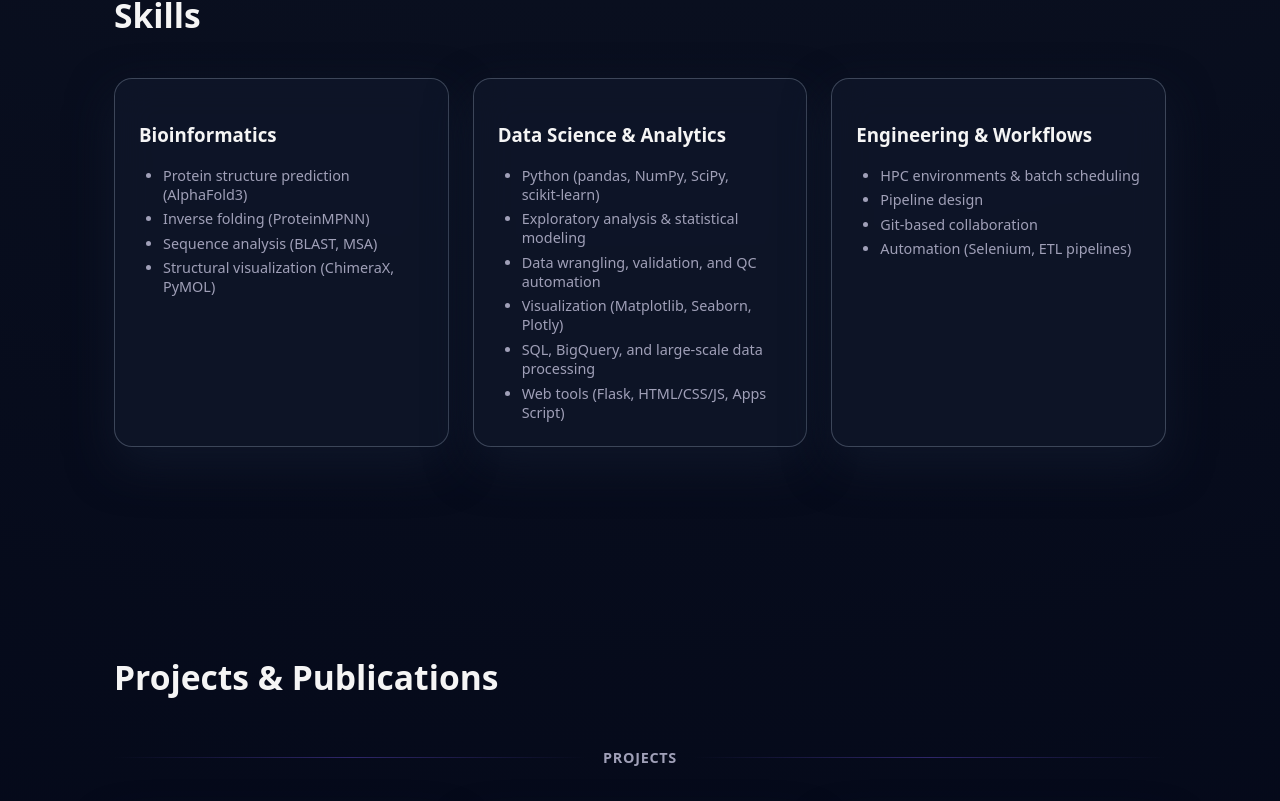
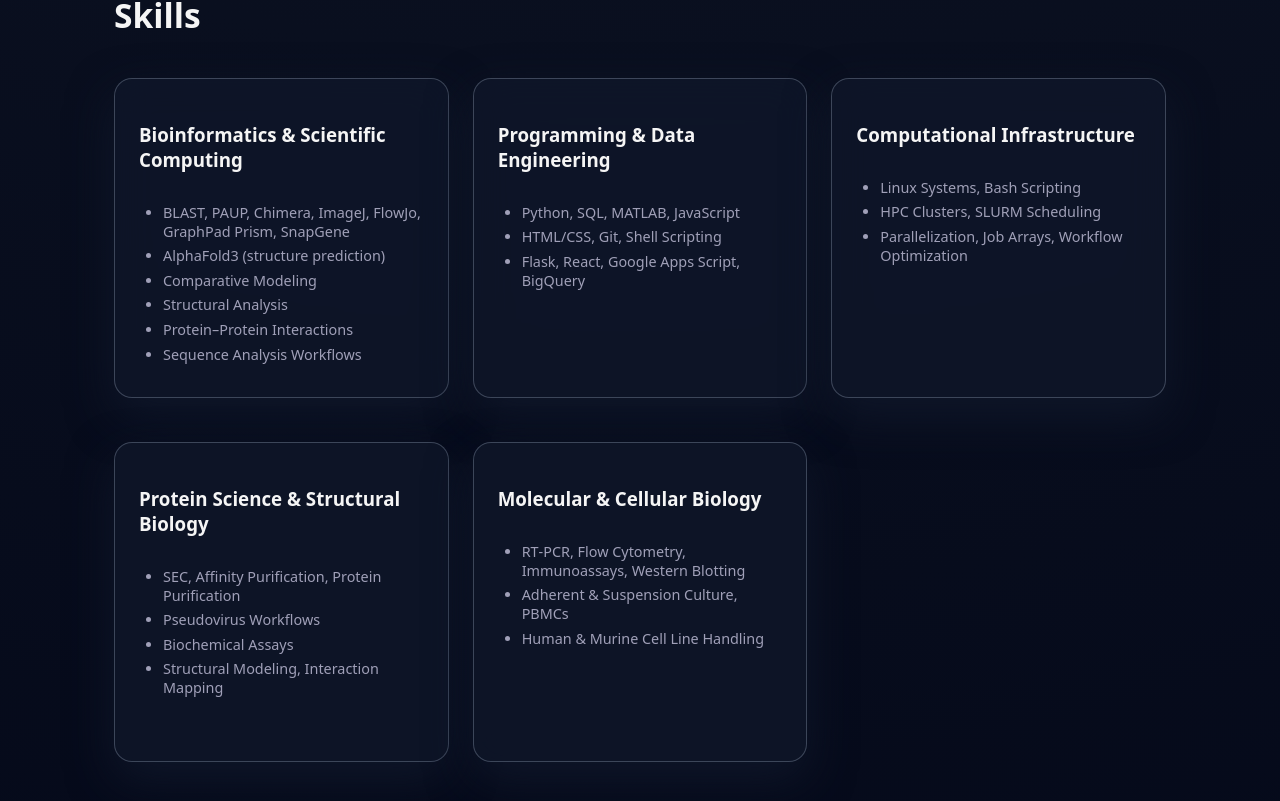
Before and after one commit to albertjseo/personal-portfolio, a React (Create React App) app: page / in a window 1280 px wide. Shown: the part 1499-2300 px from the top of the page. Built offline with nearby package versions, Linux system fonts and the light colour scheme.

Commit message:
Updating Skills.jsx

```diff
--- a/src/components/Skills.jsx
+++ b/src/components/Skills.jsx
@@ -5,37 +5,58 @@ export default function Skills() {
       <p className="section-subtitle"></p>
 
       <div className="skills-grid">
+          {/* Core Computational Skills */}
           <div className="glass-card fade-up">
-          <h3>Bioinformatics</h3>
+            <h3>Bioinformatics & Scientific Computing</h3>
             <ul className="skills-list">
-            <li>Protein structure prediction (AlphaFold3)</li>
-            <li>Inverse folding (ProteinMPNN)</li>
-            <li>Sequence analysis (BLAST, MSA)</li>
-            <li>Structural visualization (ChimeraX, PyMOL)</li>
+              <li>BLAST, PAUP, Chimera, ImageJ, FlowJo, GraphPad Prism, SnapGene</li>
+              <li>AlphaFold3 (structure prediction)</li>
+              <li>Comparative Modeling</li>
+              <li>Structural Analysis</li>
+              <li>Protein–Protein Interactions</li>
+              <li>Sequence Analysis Workflows</li>
             </ul>
           </div>
 
           <div className="glass-card fade-up">
-          <h3>Data Science & Analytics</h3>
+            <h3>Programming & Data Engineering</h3>
             <ul className="skills-list">
-            <li>Python (pandas, NumPy, SciPy, scikit‑learn)</li>
-            <li>Exploratory analysis & statistical modeling</li>
-            <li>Data wrangling, validation, and QC automation</li>
-            <li>Visualization (Matplotlib, Seaborn, Plotly)</li>
-            <li>SQL, BigQuery, and large‑scale data processing</li>
-            <li>Web tools (Flask, HTML/CSS/JS, Apps Script)</li>
+              <li>Python, SQL, MATLAB, JavaScript</li>
+              <li>HTML/CSS, Git, Shell Scripting</li>
+              <li>Flask, React, Google Apps Script, BigQuery</li>
+            </ul>
+          </div>
+
+          {/* Infrastructure */}
+          <div className="glass-card fade-up">
+            <h3>Computational Infrastructure</h3>
+            <ul className="skills-list">
+              <li>Linux Systems, Bash Scripting</li>
+              <li>HPC Clusters, SLURM Scheduling</li>
+              <li>Parallelization, Job Arrays, Workflow Optimization</li>
+            </ul>
+          </div>
+
+          {/* Wet Lab & Structural Biology */}
+          <div className="glass-card fade-up">
+            <h3>Protein Science & Structural Biology</h3>
+            <ul className="skills-list">
+              <li>SEC, Affinity Purification, Protein Purification</li>
+              <li>Pseudovirus Workflows</li>
+              <li>Biochemical Assays</li>
+              <li>Structural Modeling, Interaction Mapping</li>
             </ul>
           </div>
 
           <div className="glass-card fade-up">
-          <h3>Engineering & Workflows</h3>
+            <h3>Molecular & Cellular Biology</h3>
             <ul className="skills-list">
-            <li>HPC environments & batch scheduling</li>
-            <li>Pipeline design</li>
-            <li>Git‑based collaboration</li>
-            <li>Automation (Selenium, ETL pipelines)</li>
+              <li>RT‑PCR, Flow Cytometry, Immunoassays, Western Blotting</li>
+              <li>Adherent & Suspension Culture, PBMCs</li>
+              <li>Human & Murine Cell Line Handling</li>
             </ul>
           </div>
+
       </div>
     </section>
   );
--- a/src/styles/global.css
+++ b/src/styles/global.css
@@ -305,6 +305,13 @@ a {
   gap: 1.5rem;
 }
 
+.skills-grid .glass-card {
+  min-height: 320px;
+  display: flex;
+  flex-direction: column;
+  justify-content: flex-start;
+}
+
 .skills-list {
   list-style: disc;
   padding: 0 0 0 1.5rem;
```
Lines whose indentation alone changed are shown as unchanged.
